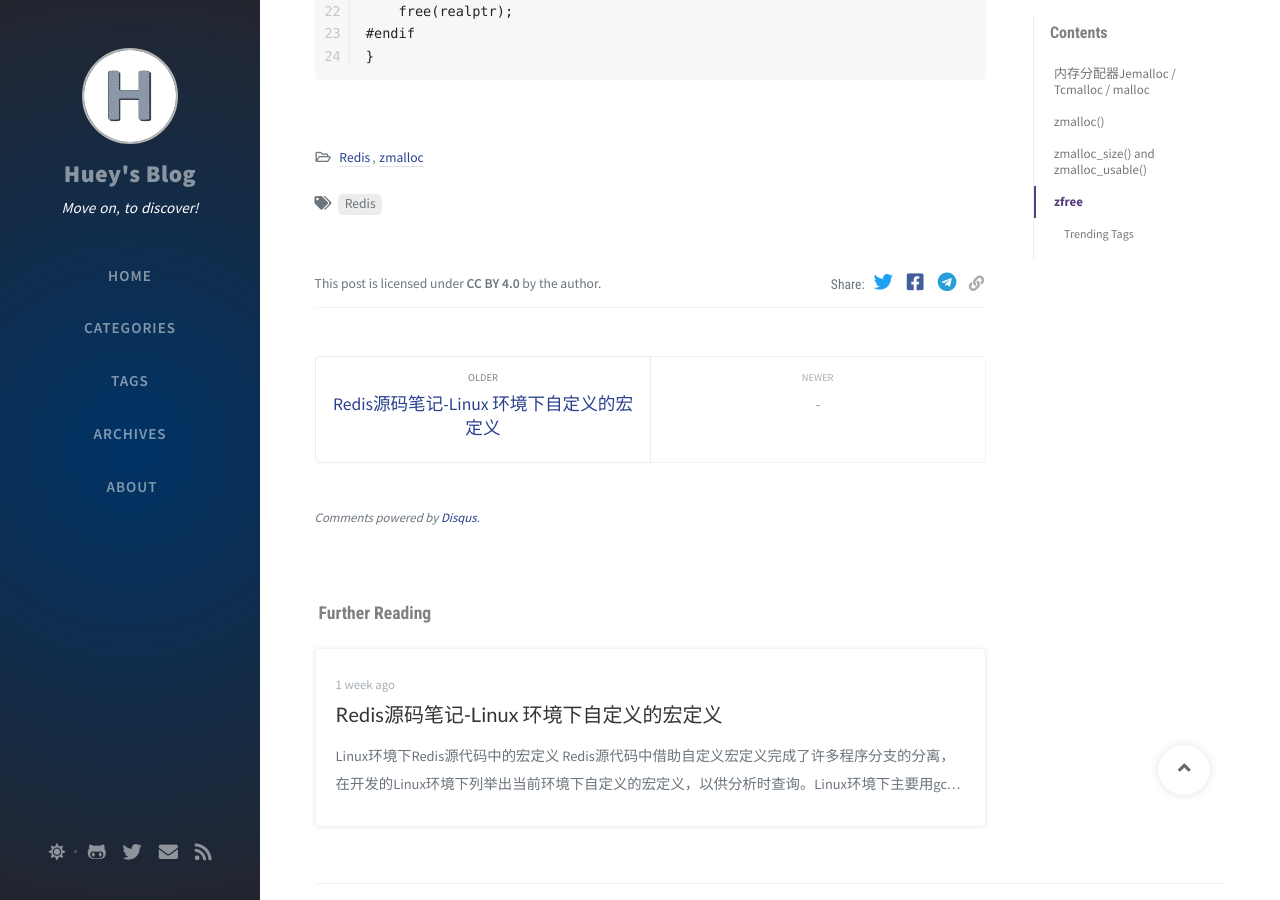
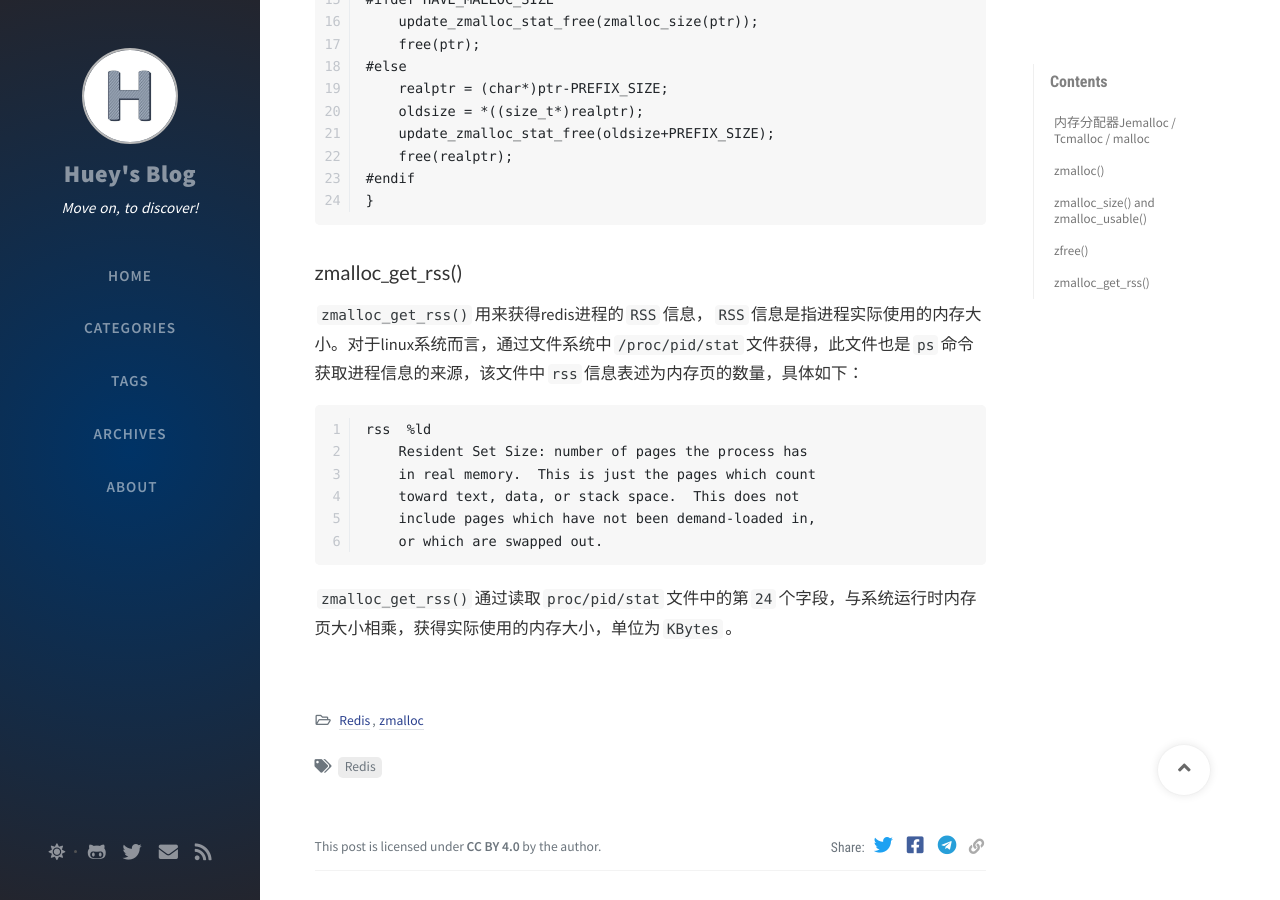
Before and after one commit to hughesxu/hughesxu.github.io, a Jekyll site: the page built from _posts/2020-07-11-Memory_management_in_redis.markdown, in a window 1280 px wide and 900 px high, scrolled down 5121 px. Built offline with Jekyll 4.4.1, drawn with Linux system fonts in a browser that asks for light colours; nearby versions of some CDN libraries; comment, search, counter and statistics services are not loaded; some of the changed text lies outside the part shown.

Commit message:
_posts: update 2020-07-11-Memory_management_in_redis.markdown

````diff
--- a/_posts/2020-07-11-Memory_management_in_redis.markdown
+++ b/_posts/2020-07-11-Memory_management_in_redis.markdown
@@ -92,8 +92,10 @@ Linux环境下编译情况下，从`Makefile`可以看出是默认使用`jemallo
 ### zmalloc()
 
 自定义的`zmalloc`函数根据内存分配器是否提供计算分配空间大小函数，有两个程序分支：
-* `defined(HAVE_MALLOC_SIZE)`: 使用内存分配器自带的`zmalloc_size`函数(已被覆盖为内存分配器对应的函数)完成分配空间大小的计算。对于Linux系统而言，`zmalloc_size`对应`malloc_usable_size`，此函数返回值不包含首部长度。
-* `not defined(HAVE_MALLOC_SIZE)`: 多分配`PREFIX_SIZE`(对于64位机器为8字节)的内存用于分配空间的存储。值得注意的是，此时记录的分配空间大小不包含`PREFIX_SIZE`和用于字节对齐的空间。内存分配的示意图如下图所示。
+* `defined(HAVE_MALLOC_SIZE)`:
+使用内存分配器自带的`zmalloc_size`函数(已被覆盖为内存分配器对应的函数)完成分配空间大小的计算。对于Linux系统而言，`zmalloc_size`对应`malloc_usable_size`，此函数返回值不包含首部长度。
+* `not defined(HAVE_MALLOC_SIZE)`:
+多分配`PREFIX_SIZE`(对于64位机器为8字节)的内存用于分配空间的存储。值得注意的是，此时记录的分配空间大小不包含`PREFIX_SIZE`和用于字节对齐的空间。内存分配的示意图如下图所示。
 ![zmalloc memory]({{ "/assets/img/sample/zmalloc_memory.jpg"| relative_url }})
 
 `update_zmalloc_stat_alloc()`函数的作用是，获得真正分配的内存空间大小，并更新全局变量`used_memory`。此处，考虑到了`malloc()`中存在的内存对齐行为，所以将内存大小圆整到`sizeof(long)`的值。
@@ -122,9 +124,10 @@ void *zmalloc(size_t size) {
 
 ### zmalloc_size() and zmalloc_usable()
 
-针对内存分配器不提供计算分配空间大小函数的情况，自定义了`zmalloc_size`函数。注意此处，作为函数参数传入的指针`ptr`指向指向实际分配的可使用内存的起始地址，已经在首部地址上偏移了首部的长度。函数返回值同样考虑到内存对齐，因此返回的内存分配大小为：`PREFIX_SIZE + size + Padding_bytes_size`。
+针对内存分配器不提供计算分配空间大小函数的情况，自定义了`zmalloc_size`函数。注意此处，作为函数参数传入的指针`ptr`指向指向实际分配的可使用内存的起始地址，已经在首部地址上偏移了首部的长度。函数返回值同样考虑到内存对齐，因此返回的内存分配大小为：
+&emsp;`PREFIX_SIZE + size + Padding_bytes_size`。
 
-`zmalloc_usable`函数返回分配空间中可用的大小，即将首部`PREFIX_SIZE`排除在外。
+`zmalloc_usable()`函数返回分配空间中可用的大小，即将首部`PREFIX_SIZE`排除在外。
 
 ```
 /* Provide zmalloc_size() for systems where this function is not provided by
@@ -147,11 +150,13 @@ size_t zmalloc_usable(void *ptr) {
 ```
 
 
-### zfree
+### zfree()
 
 `zfree`函数和`zmalloc`函数对应，用于将分配的内存空间释放。同样根据实际选择的内存分配器分为了两个程序分支：
-* `defined(HAVE_MALLOC_SIZE)`: 使用内存分配器自带的`zmalloc_size`函数获得分配的内存空间大小，传入`update_zmalloc_stat_free()`更新全局变量`used_memory`。
-* `not defined(HAVE_MALLOC_SIZE)`: 根据传入的指针`ptr`和已知首部偏移`PREFIX_SIZE`计算出首部的起始地址，也即整个分配空间的起始地址（参考上述分配过程`zmalloc()`）。同样更新了全局变量`used_memory`。
+* `defined(HAVE_MALLOC_SIZE)`:
+&emsp;使用内存分配器自带的`zmalloc_size`函数获得分配的内存空间大小，传入`update_zmalloc_stat_free()`更新全局变量`used_memory`。
+* `not defined(HAVE_MALLOC_SIZE)`:
+&emsp;根据传入的指针`ptr`和已知首部偏移`PREFIX_SIZE`计算出首部的起始地址，也即整个分配空间的起始地址（参考上述分配过程`zmalloc()`）。同样更新了全局变量`used_memory`。
 
 ```
 #define update_zmalloc_stat_free(__n) do { \
@@ -179,3 +184,17 @@ void zfree(void *ptr) {
 #endif
 }
 ```
+
+### zmalloc_get_rss()
+
+`zmalloc_get_rss()`用来获得redis进程的`RSS`信息，`RSS`信息是指进程实际使用的内存大小。对于linux系统而言，通过文件系统中`/proc/pid/stat`文件获得，此文件也是`ps`命令获取进程信息的来源，该文件中`rss`信息表述为内存页的数量，具体如下：
+```
+rss  %ld
+    Resident Set Size: number of pages the process has
+    in real memory.  This is just the pages which count
+    toward text, data, or stack space.  This does not
+    include pages which have not been demand-loaded in,
+    or which are swapped out.
+```
+
+`zmalloc_get_rss()`通过读取`proc/pid/stat`文件中的第`24`个字段，与系统运行时内存页大小相乘，获得实际使用的内存大小，单位为`KBytes`。
````
